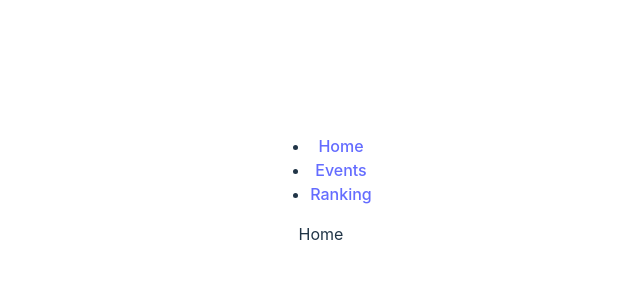
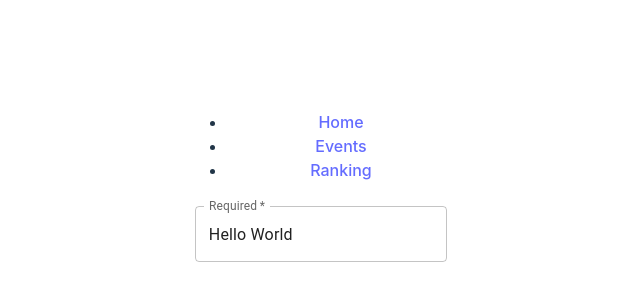
Before and after one commit to Friosn/simple_firebase_app, a React (Vite) app in the folder app/: page / in a window 1280 px wide. Shown: the part 218-518 px from the top of the page, without its empty margins (319-959 px from the left). Built offline with nearby package versions, Linux system fonts and the light colour scheme.

Commit message:
Login and Register pages WIP

```diff
--- a/app/src/main.jsx
+++ b/app/src/main.jsx
@@ -7,6 +7,7 @@ import { BrowserRouter, Route, Routes } from 'react-router-dom';
 import App from './App';
 import Events from './pages/Events';
 import Home from './pages/Home';
+import Login from './pages/Login';
 import Ranking from './pages/Ranking';
 
 ReactDOM.createRoot(document.getElementById('root')).render(
@@ -14,7 +15,8 @@ ReactDOM.createRoot(document.getElementById('root')).render(
     <BrowserRouter basename="/">
       <Routes>
         <Route path="/" element={<App />}>
-          <Route index element={<Home />} />
+          <Route index element={<Login />} />
+          <Route path="home" element={<Home />} />
           <Route path="ranking" element={<Ranking />} />
           <Route path="events" element={<Events />} />
         </Route>
--- /dev/null
+++ b/app/src/pages/Login.jsx
@@ -0,0 +1,27 @@
+import { TextField } from '@mui/material';
+import Box from '@mui/material/Box';
+import React from 'react';
+
+const Login = () => {
+  return (
+    <Box
+      component="form"
+      sx={{
+        '& .MuiTextField-root': { m: 1, width: '25ch' },
+      }}
+      noValidate
+      autoComplete="off"
+    >
+      <div>
+        <TextField
+          required
+          id="outlined-required"
+          label="Required"
+          defaultValue="Hello World"
+        />
+      </div>
+    </Box>
+  );
+};
+
+export default Login;
```
Also changed, not shown: app/src/pages/Register.jsx (added, +7 -0 lines).
